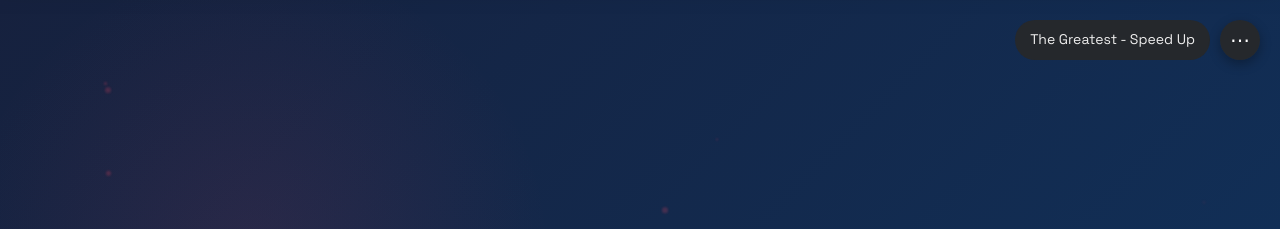
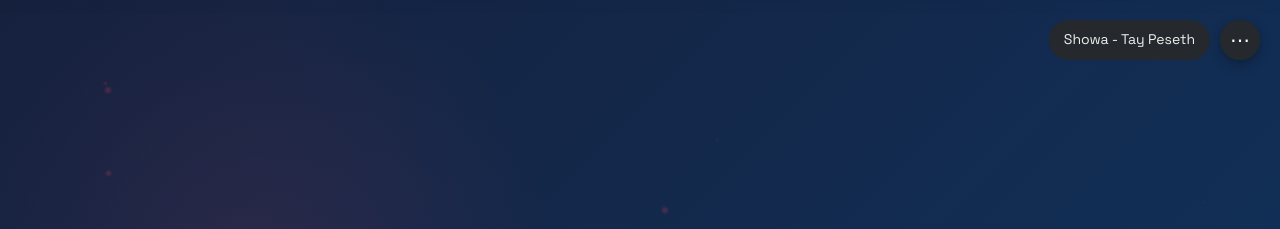
Before and after one commit to SABUNS876/Natsuuu-24489140119, a website: page public/index.html in a window 1280 px wide. Shown: the top 229 px of the page. Drawn offline with nearby package versions, Linux system fonts and the light colour scheme.

Commit message:
Update index.html

```diff
--- a/public/index.html
+++ b/public/index.html
@@ -1458,6 +1458,7 @@ document.addEventListener('DOMContentLoaded', async () => {
 
     // Daftar lagu default
     const defaultSongs = [
+        { title: "Showa - Tay Peseth", url: "https://files.catbox.moe/5ci1vr.mp3" },
         { title: "The Greatest - Speed Up", url: "https://files.catbox.moe/b72avw.mp3" },
         { title: "Damon Vacation", url: "https://files.catbox.moe/eeanoh.mp3" },
         { title: "Somewhere Only We Know", url: "https://files.catbox.moe/8ze9g7.mp3" },
```
